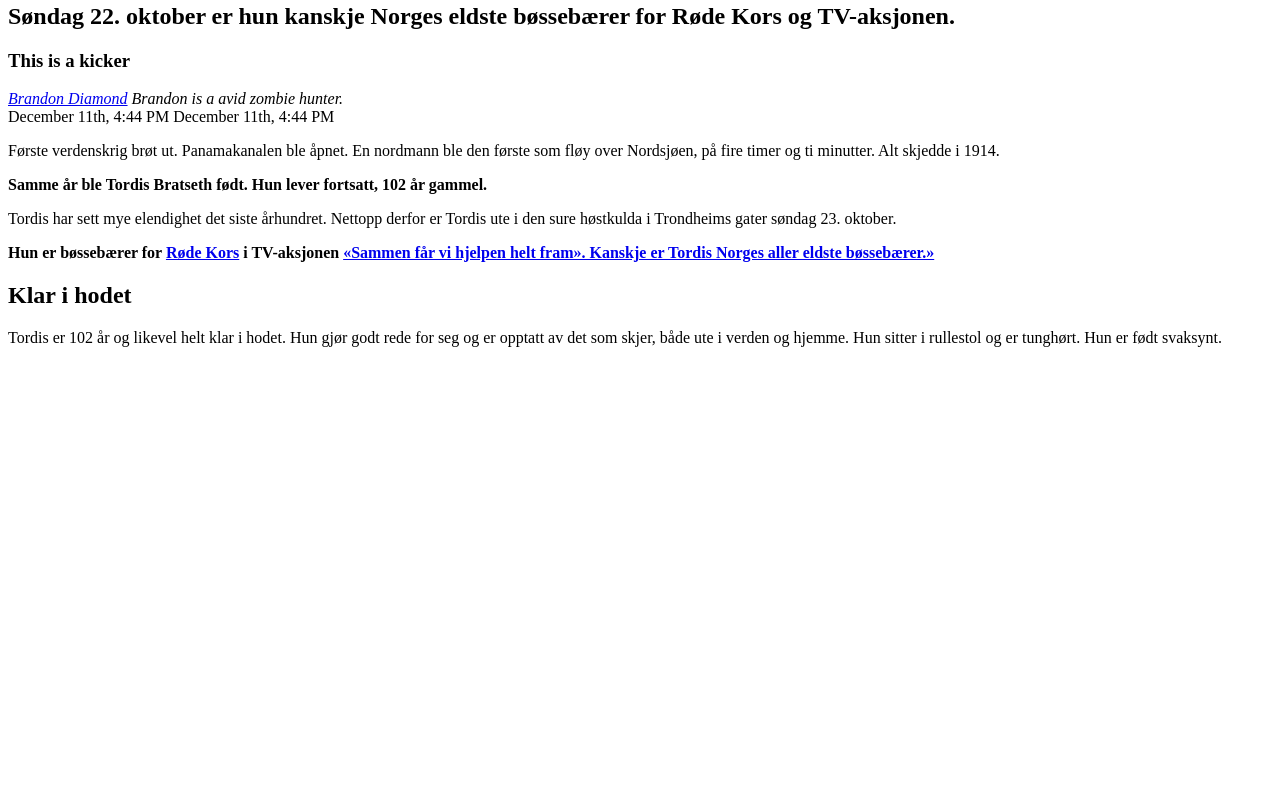
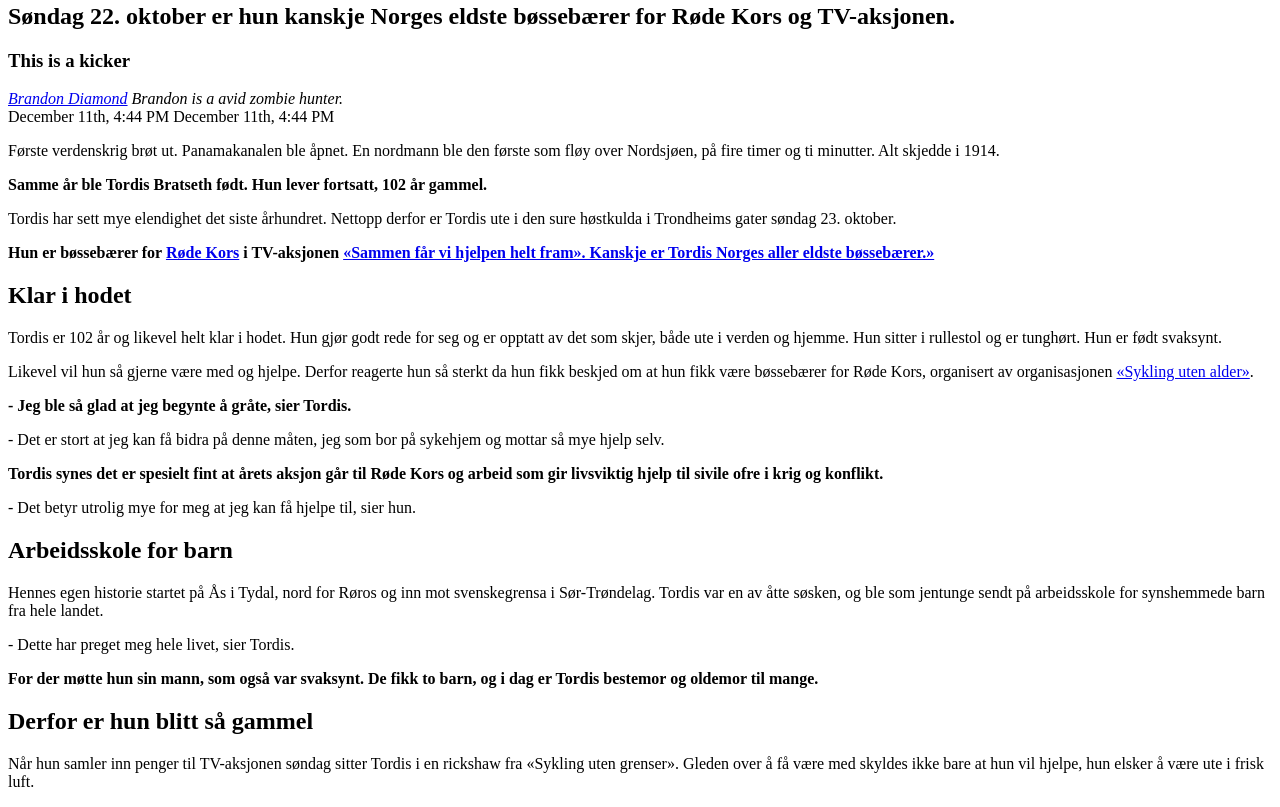
Before and after one commit to stabenfeldt/stabenfeldt.github.io, a plain HTML site: page ia/index.html in a window 1280 px wide. Shown: the part 402-1209 px from the top of the page. Before the commit the page ends 800 px from the top, so only its background shows below. Drawn offline with Linux system fonts and the light colour scheme.

Commit message:
more article

```diff
--- a/ia/index.html
+++ b/ia/index.html
@@ -56,6 +56,27 @@
     </p>
     <h2>Klar i hodet </h2>
     <p>Tordis er 102 år og likevel helt klar i hodet. Hun gjør godt rede for seg og er opptatt av det som skjer, både ute i verden og hjemme. Hun sitter i rullestol og er tunghørt. Hun er født svaksynt.</p>
+    <p>Likevel vil hun så gjerne være med og hjelpe. Derfor reagerte hun så sterkt da hun fikk beskjed om at hun fikk være bøssebærer for Røde Kors, organisert av organisasjonen <a href="https://www.facebook.com/Syklingutenaldertrondheim/about/">«Sykling uten alder»</a>.</p>
+    <p><strong>- Jeg ble så glad at jeg begynte å gråte, sier Tordis.</strong></p>
+    <p>- Det er stort at jeg kan få bidra på denne måten, jeg som bor på sykehjem og mottar så mye hjelp selv.</p>
+    <p><strong>Tordis synes det er spesielt fint at årets aksjon går til Røde Kors og arbeid som gir livsviktig hjelp til sivile ofre i krig og konflikt.</strong></p>
+    <p>- Det betyr utrolig mye for meg at jeg kan få hjelpe til, sier hun.  </p>
+
+    <h2>Arbeidsskole for barn </h2>
+    <p>Hennes egen historie startet på Ås i Tydal, nord for Røros og inn mot svenskegrensa i Sør-Trøndelag. Tordis var en av åtte søsken, og ble som jentunge sendt på arbeidsskole for synshemmede barn fra hele landet.</p>
+    <p>- Dette har preget meg hele livet, sier Tordis.  </p>
+    <p><strong>For der møtte hun sin mann, som også var svaksynt. De fikk to barn, og i dag er Tordis bestemor og oldemor til mange.</strong></p>
+
+    <h2>Derfor er hun blitt så gammel </h2>
+    <p>Når hun samler inn penger til TV-aksjonen søndag sitter Tordis i en rickshaw fra «Sykling uten grenser». Gleden over å få være med skyldes ikke bare at hun vil hjelpe, hun elsker å være ute i frisk luft.</p>
+
+
+
+
+
+
+
+
 
   </article>
 </body>
```
